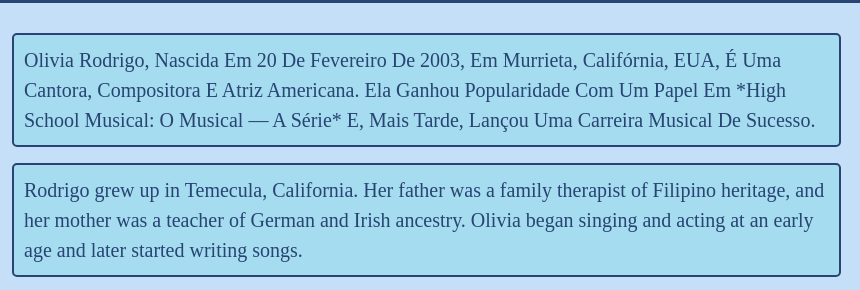
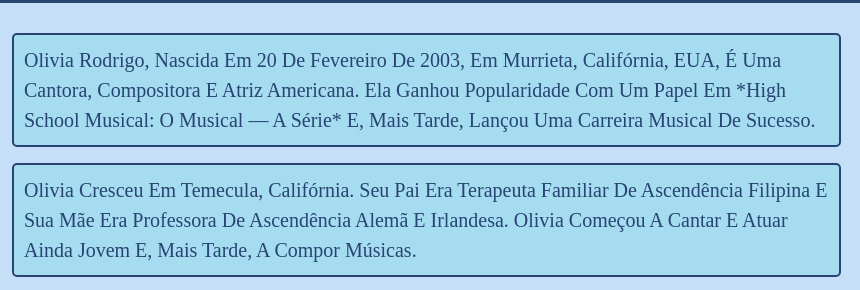
Before and after one commit to Testando0/OLIVIA-RODRIGO, a plain HTML site: page index.html in a window 1280 px wide. Shown: the part 197-487 px from the top of the page, 0-860 px from the left. Drawn offline with nearby package versions, Linux system fonts and the light colour scheme; a web font is replaced by a local one.

Commit message:
Update index.html

```diff
--- a/index.html
+++ b/index.html
@@ -93,7 +93,7 @@
       <div class="col-sm-8">
         <p>Olivia Rodrigo, Nascida Em 20 De Fevereiro De 2003, Em Murrieta, Califórnia, EUA, É Uma Cantora, Compositora E Atriz Americana. Ela Ganhou Popularidade Com Um Papel Em *High School Musical: O Musical — A Série* E, Mais Tarde, Lançou Uma Carreira Musical De Sucesso.</p>
 
-        <p>Rodrigo grew up in Temecula, California. Her father was a family therapist of Filipino heritage, and her mother was a teacher of German and Irish ancestry. Olivia began singing and acting at an early age and later started writing songs.</p>
+        <p>Olivia Cresceu Em Temecula, Califórnia. Seu Pai Era Terapeuta Familiar De Ascendência Filipina E Sua Mãe Era Professora De Ascendência Alemã E Irlandesa. Olivia Começou A Cantar E Atuar Ainda Jovem E, Mais Tarde, A Compor Músicas.</p>
 
         <p>In 2015, Rodrigo won the lead role in *Grace Stirs Up Success* in the *American Girl* movie series. The next year, she was cast as Paige Olvera in *Bizaardvark*, where she played a young musician creating viral music videos.</p>
       </div>
```
